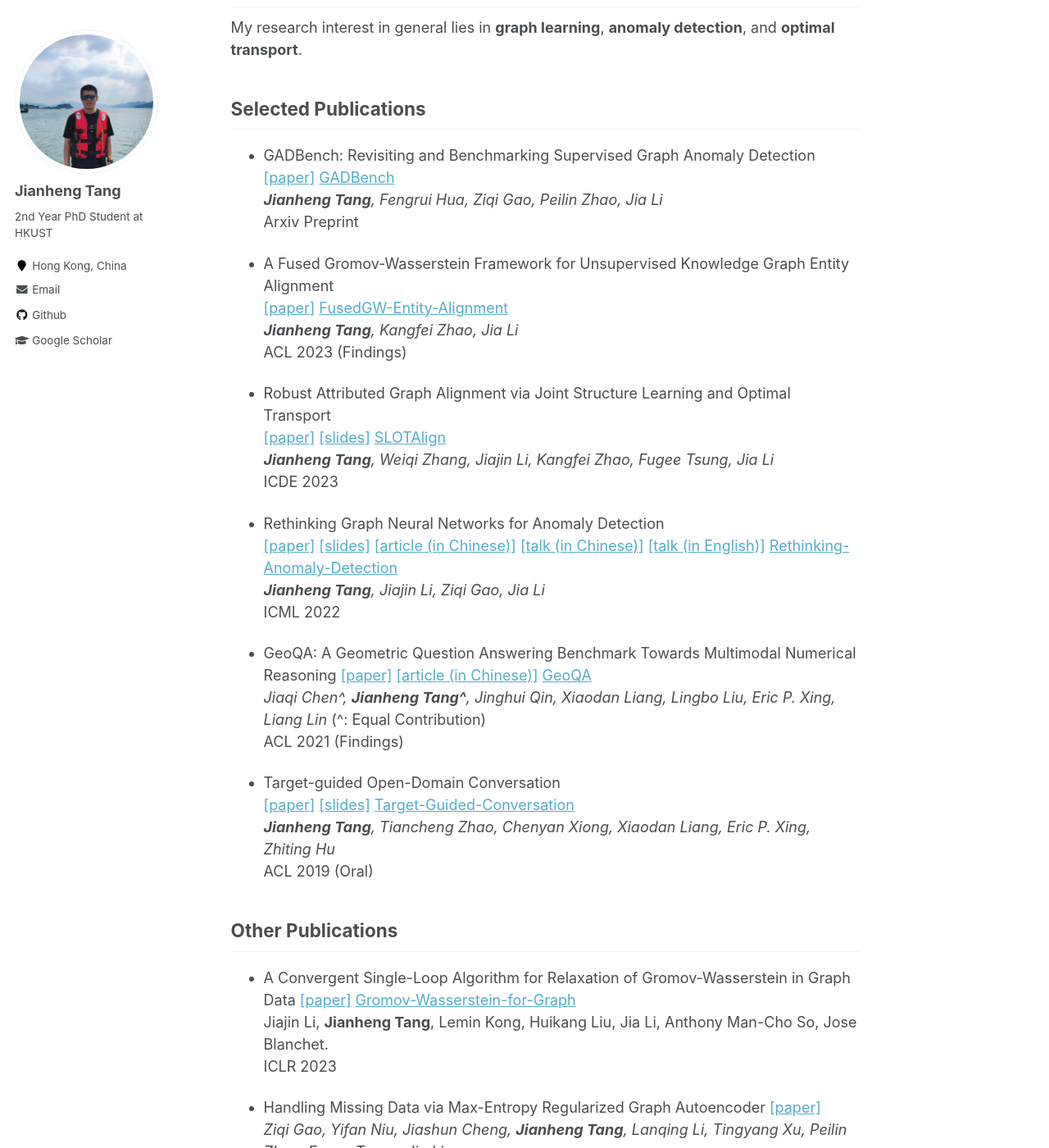
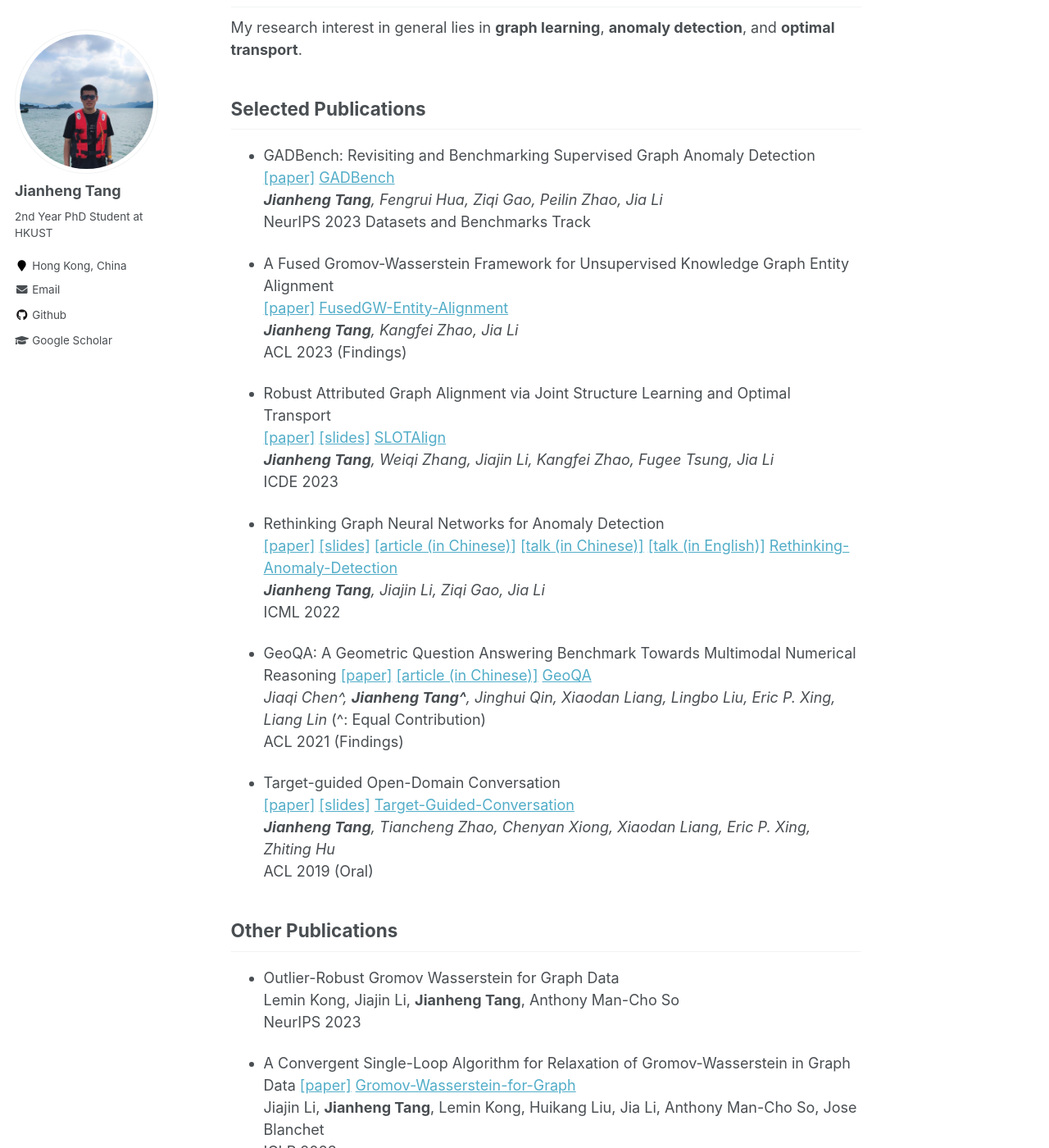
Before and after one commit to squareRoot3/squareRoot3.github.io, a Jekyll site: the page built from _pages/about.md, in a window 1280 px wide and 1400 px high, scrolled down 493 px. Shown: the whole window at 82% size. Built offline with Jekyll 4.4.1, drawn with Linux system fonts in a browser that asks for light colours.

Commit message:
Update about.md

```diff
--- a/_pages/about.md
+++ b/_pages/about.md
@@ -30,7 +30,7 @@ My research interest in general lies in **graph learning**, **anomaly detection*
 [[paper]](https://arxiv.org/abs/2306.12251)
 <a class="github-button" href="https://github.com/squareroot3/GADBench" data-show-count="true" aria-label="Star buttons/github-buttons on GitHub">GADBench</a><br>
 ***Jianheng Tang**, Fengrui Hua, Ziqi Gao, Peilin Zhao, Jia Li* <br>
-Arxiv Preprint
+NeurIPS 2023 Datasets and Benchmarks Track
 
 - A Fused Gromov-Wasserstein Framework for Unsupervised Knowledge Graph Entity Alignment <br>
 [[paper]](https://aclanthology.org/2023.findings-acl.205/)
@@ -71,10 +71,15 @@ ACL 2019 (Oral)
 
 
 ## Other Publications
+- Outlier-Robust Gromov Wasserstein for Graph Data <br>
+Lemin Kong, Jiajin Li, **Jianheng Tang**, Anthony Man-Cho So <br>
+NeurIPS 2023
+
+
 - A Convergent Single-Loop Algorithm for Relaxation of Gromov-Wasserstein in Graph Data
 [[paper]](https://openreview.net/forum?id=0jxPyVWmiiF)
 <a class="github-button" href="https://github.com/squareRoot3/Gromov-Wasserstein-for-Graph" data-show-count="true" aria-label="Star buttons/github-buttons on GitHub">Gromov-Wasserstein-for-Graph</a><br>
-Jiajin Li,  **Jianheng Tang**, Lemin Kong, Huikang Liu, Jia Li, Anthony Man-Cho So, Jose Blanchet. <br>
+Jiajin Li,  **Jianheng Tang**, Lemin Kong, Huikang Liu, Jia Li, Anthony Man-Cho So, Jose Blanchet <br>
 ICLR 2023
 
 - Handling Missing Data via Max-Entropy Regularized Graph Autoencoder [[paper]](https://arxiv.org/abs/2211.16771)<br>
```
